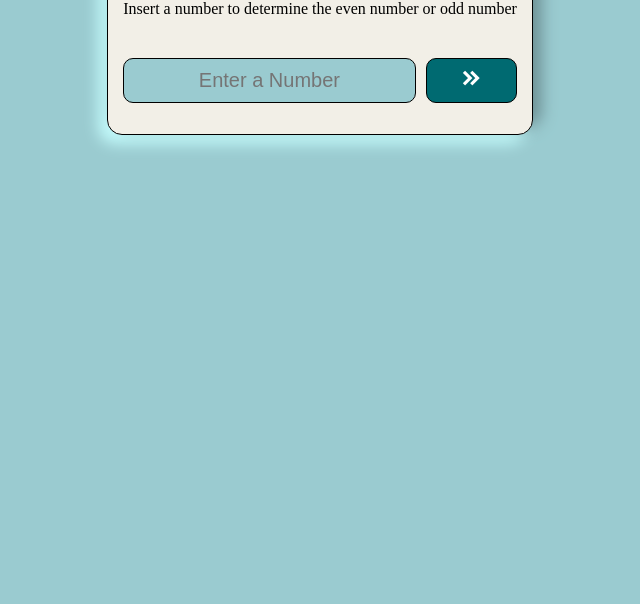
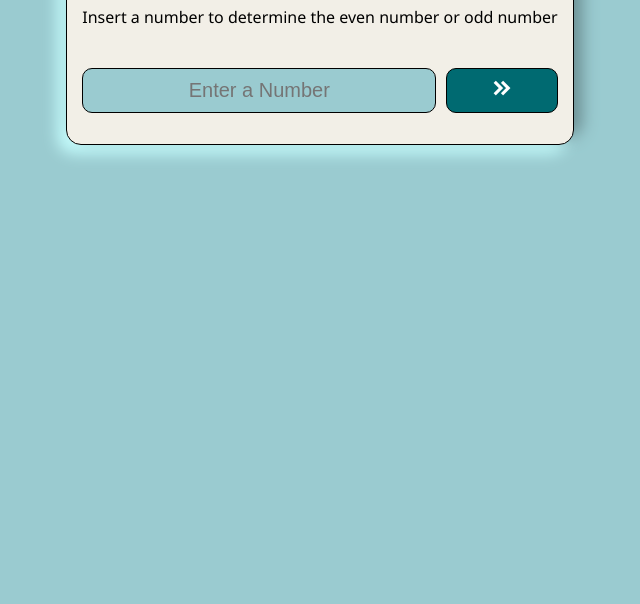
Before and after one commit to itskarim01/even-and-odd-number-checker, a plain HTML site: page index.html in a window 1280 px wide. Shown: the part 196-800 px from the top of the page, without its empty margins (320-960 px from the left). Drawn offline with nearby package versions, Linux system fonts and the light colour scheme.

Commit message:
Remove redundant icon link and ensure consistent font-family in styles

```diff
--- a/index.html
+++ b/index.html
@@ -6,7 +6,6 @@
     <link rel="stylesheet" href="style.css">
     <link href='https://unpkg.com/boxicons@2.1.4/css/boxicons.min.css' rel='stylesheet'>
     <title>Odd/Even Number Checker</title>
-    <link rel="icon" href="data:," />
     <link rel="icon" type="image/png" href="./images/math-regular-36.png" />
 </head>
 <body>
--- a/style.css
+++ b/style.css
@@ -7,6 +7,7 @@
 
 body{
     background-color: var(--light-teal);
+    font-family: 'Segoe UI', Tahoma, Geneva, Verdana, sans-serif;
 }
 
 .container{
```
